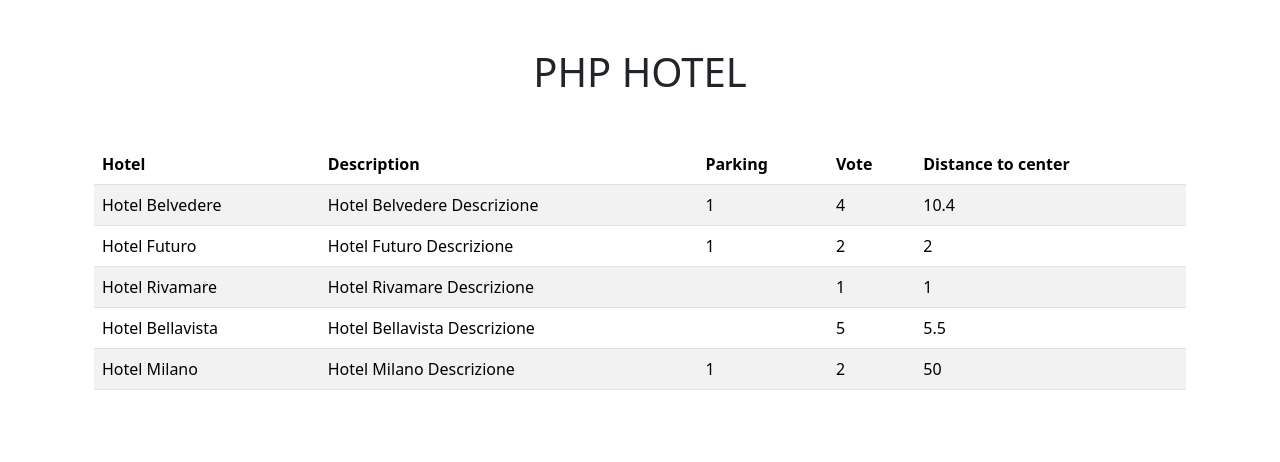
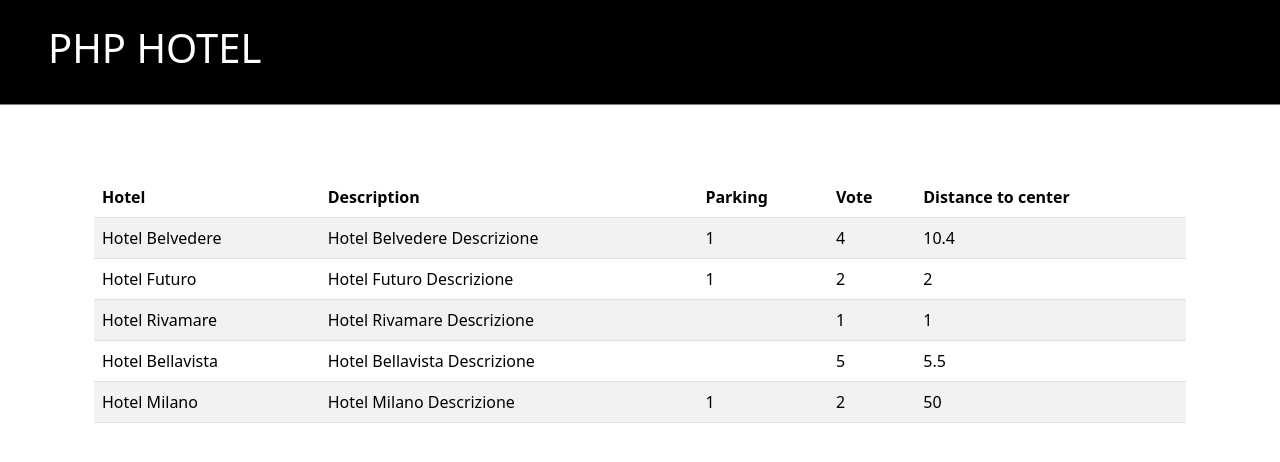
Before and after one commit to ElisaMavilia/php-hotel, a PHP site: page / in a window 1280 px wide. Shown: the top 462 px of the page. Run offline with PHP 8.4, Linux system fonts and the light colour scheme.

Commit message:
adjustments

```diff
--- a/views/Index.php
+++ b/views/Index.php
@@ -32,9 +32,9 @@ foreach ($hotels as $hotel){
 <?php
  include __DIR__ ."/./header.php";
 ?>
-    <main class="container">
-        <div class="container mt-4 ">
-        <table class="table table-striped table-hover">
+    <main class="container pt-5">
+        <div class="container mt-4">
+        <table class="table table-striped table-hover mb-4">
             <thead>
                 <tr>
                     <th scope="col">Hotel</th>
@@ -47,12 +47,8 @@ foreach ($hotels as $hotel){
             <tbody>
                 <?php echo $template ?>
             </tbody>
-
-
         </table>
         </div>
-
-
     </main>
     <link href="https://cdn.jsdelivr.net/npm/bootstrap@5.3.3/dist/css/bootstrap.min.css" rel="stylesheet" integrity="sha384-QWTKZyjpPEjISv5WaRU9OFeRpok6YctnYmDr5pNlyT2bRjXh0JMhjY6hW+ALEwIH" crossorigin="anonymous">
   </head>
--- a/views/header.php
+++ b/views/header.php
@@ -1,5 +1,5 @@
 <header>
-    <h1 class="text-center my-5">
+    <h1 class="py-4 ps-5 ">
                 PHP HOTEL
     </h1>
 </header>
--- a/views/style.css
+++ b/views/style.css
@@ -1,3 +1,8 @@
 body{
     font-family: "Roboto", sans-serif;
 }
+header{
+    border-bottom: 1px solid grey;
+    background-color: black;
+    color: white;
+}
```
